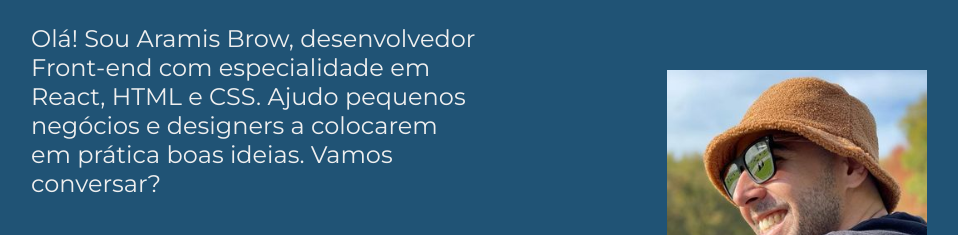
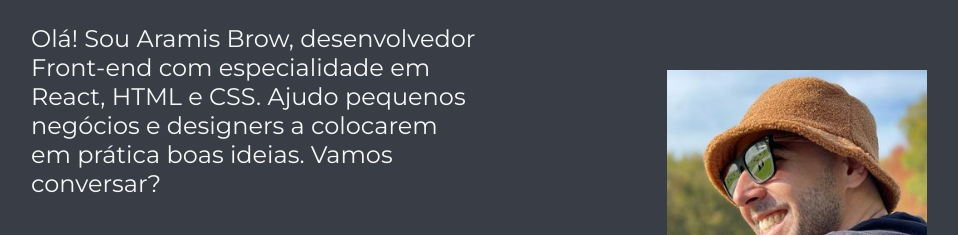
Before and after one commit to aramisbrow/porjeto1, a plain HTML site: page index.html in a window 1280 px wide. Shown: the part 315-550 px from the top of the page, without its empty margins (161-1119 px from the left). Drawn offline with nearby package versions, Linux system fonts and the light colour scheme.

Commit message:
Update style.css

```diff
--- a/styles/style.css
+++ b/styles/style.css
@@ -1,10 +1,10 @@
 @import url('https://fonts.googleapis.com/css2?family=Krona+One&family=Montserrat:wght@400;600&display=swap');
 
 :root{
-    --cor-primaria:  #205375;
-    --cor-secundaria:#EFEFEF;
-    --cor-terciaria: #F66B0E;
-    --cor-hover: #112B3C;
+    --cor-primaria:  #393E46;
+    --cor-secundaria:#F7F7F7;
+    --cor-terciaria: #F2E7D5;
+    --cor-hover: #6D9886;
 
     --font-primaria:'Krona One', sans-serif;
     --font-secundaria:'Montserrat', sans-serif;
```
